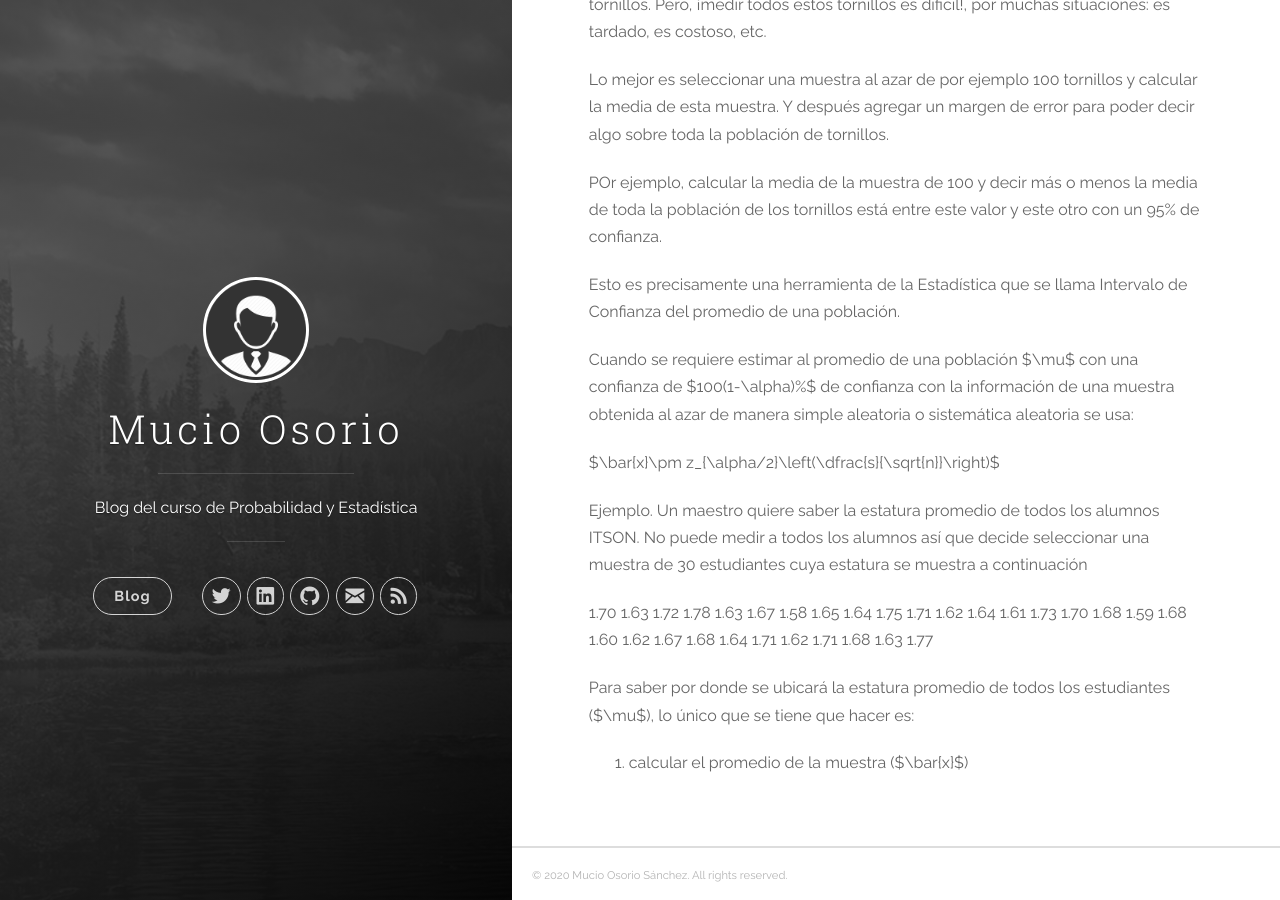
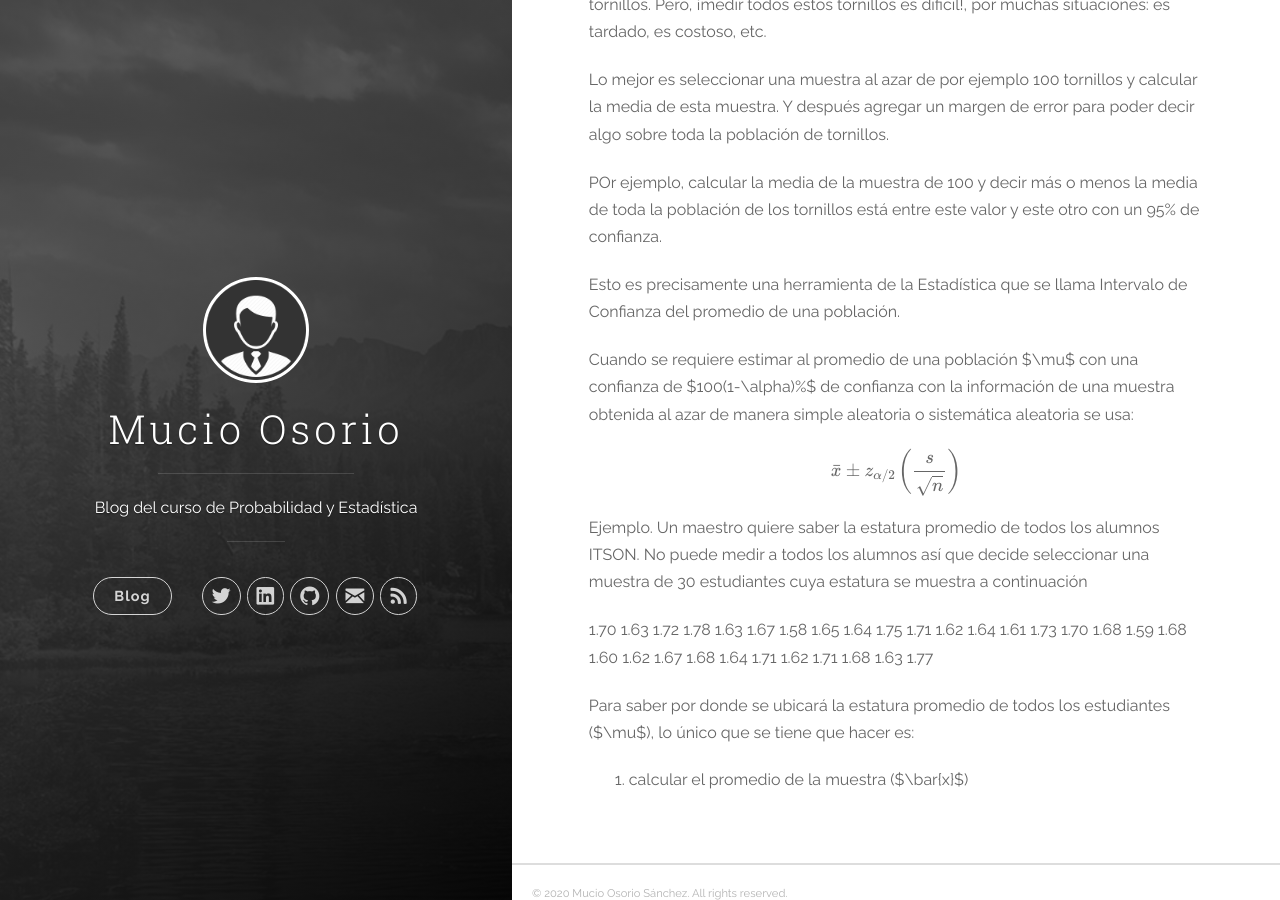
Before and after one commit to mucioosorio/probabilidad, a Jekyll site: the page built from _posts/2020-04-21-intervalo-de-confianza.md, in a window 1280 px wide and 900 px high, scrolled down 922 px. Built offline with Jekyll 4.4.1, drawn with Linux system fonts in a browser that asks for light colours; nearby versions of some CDN libraries; formulas are drawn with MathJax 3.

Commit message:
Update 2020-04-21-intervalo-de-confianza.md

```diff
--- a/_posts/2020-04-21-intervalo-de-confianza.md
+++ b/_posts/2020-04-21-intervalo-de-confianza.md
@@ -19,7 +19,7 @@ Esto es precisamente una herramienta de la Estadística que se llama Intervalo d
 Cuando se requiere estimar al promedio de una población $\mu$ con una confianza de $100(1-\alpha)%$ de confianza con la información de una muestra obtenida al azar de manera simple aleatoria o sistemática aleatoria se usa:
 
 
-$\bar{x}\pm z_{\alpha/2}\left(\dfrac{s}{\sqrt{n}}\right)$
+$$\bar{x}\pm z_{\alpha/2}\left(\dfrac{s}{\sqrt{n}}\right)$$
 
 
 Ejemplo. Un maestro quiere saber la estatura promedio de todos los alumnos ITSON. No puede medir a todos los alumnos así que decide seleccionar una muestra de 30 estudiantes cuya estatura se muestra a continuación
```
